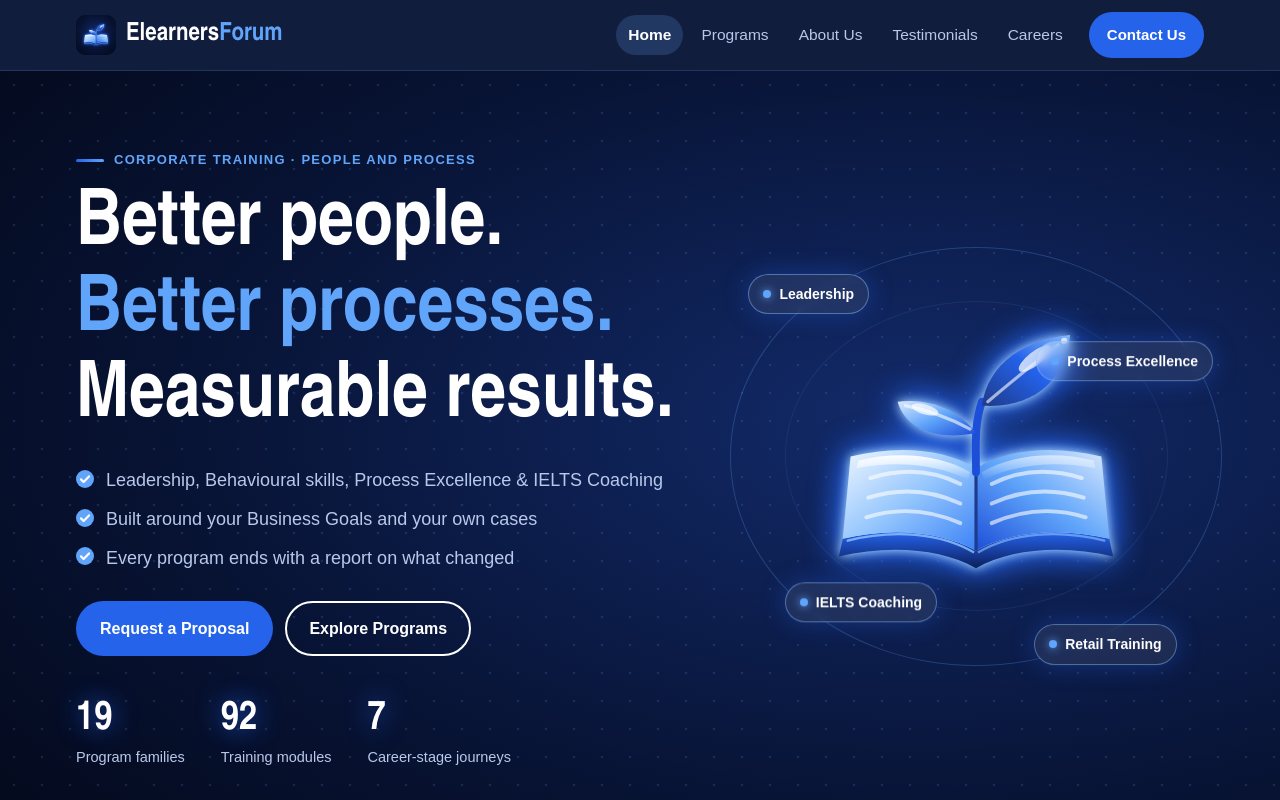
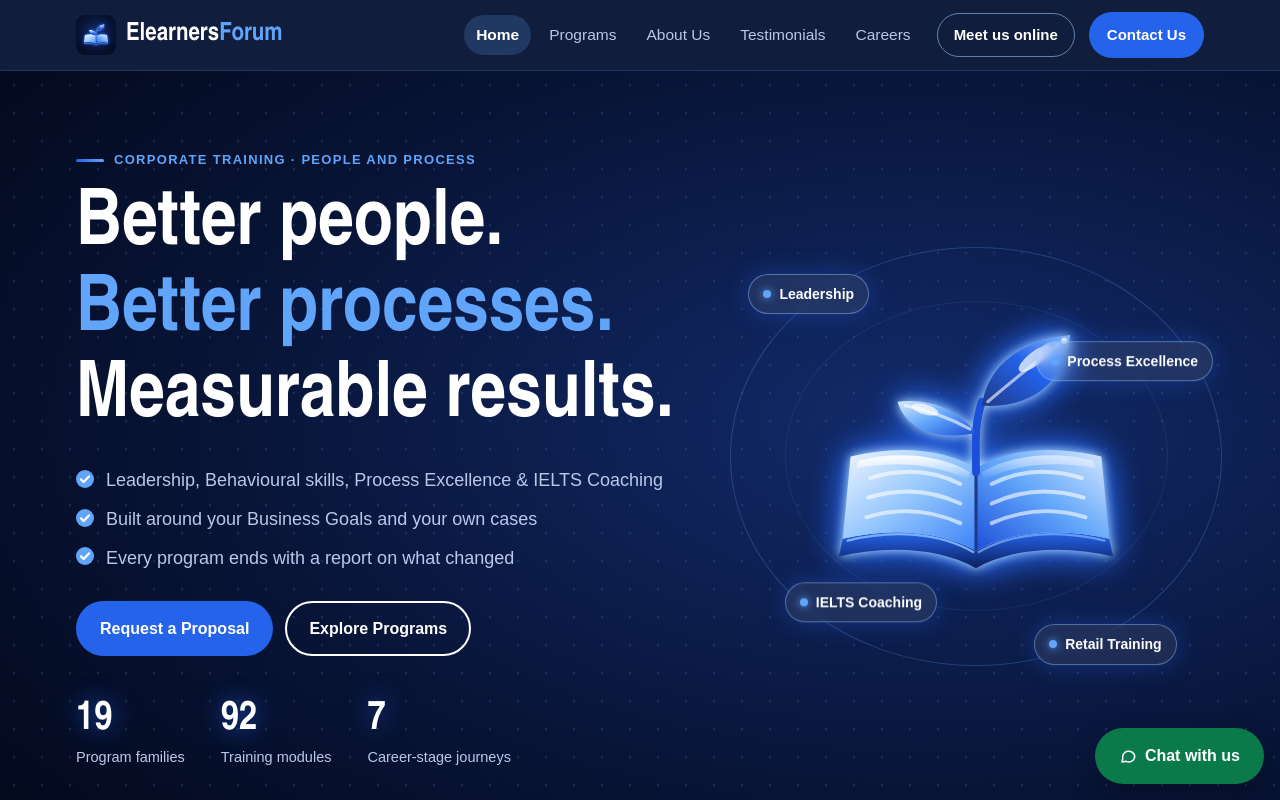
Before and after one commit to ElearnersForum/elearnersforum.github.io, a plain HTML site: page index.html in a window 1280 px wide. Shown: the top 800 px of the page. Drawn offline with Linux system fonts and the light colour scheme.

Commit message:
Floating WhatsApp chat button; Meet us online in the top menu
Co-Authored-By: Claude Opus 5.5 <noreply@anthropic.com>
Claude-Session: https://claude.ai/code/session_01HdBuhoZhMDcQ4eTEbHAynN

```diff
--- a/index.html
+++ b/index.html
@@ -135,6 +135,10 @@ header.site {
 .nav-links a:hover { color: var(--night-ink); background: rgba(96, 165, 250, 0.12); }
 .nav-links .btn { margin-left: 8px; padding: 9px 16px; font-size: 15px; color: var(--accent-ink); }
 .nav-links .btn:hover { background: var(--accent-hover); }
+.nav-links .btn.nav-meet { background: transparent; border: 1.5px solid rgba(147, 197, 253, 0.6); color: var(--night-ink); }
+.nav-links .btn.nav-meet:hover { background: rgba(96, 165, 250, 0.18); }
+.nav-links a { white-space: nowrap; }
+@media (min-width: 961px) and (max-width: 1180px) { .nav-links a { padding: 8px 8px; font-size: 14.5px; } .nav-links .btn { margin-left: 4px; padding: 8px 12px; font-size: 14px; } }
 body[data-page="home"] .nav-links a[href="#home"],
 body[data-page="programs"] .nav-links a[href="#programs"],
 body[data-page="about"] .nav-links a[href="#about"],
@@ -529,6 +533,9 @@ form.enquiry legend { grid-column: 1 / -1; font-family: var(--font-display); fon
 .note-actions { display: flex; flex-wrap: wrap; gap: 10px; }
 .btn-wa { background: #0b7a4b; color: #ffffff; }
 .btn-wa:hover { background: #096640; }
+.wa-float { position: fixed; right: max(16px, env(safe-area-inset-right, 0px)); bottom: max(16px, env(safe-area-inset-bottom, 0px)); z-index: 40; box-shadow: 0 8px 24px rgba(0, 0, 0, 0.28); }
+@media (max-width: 600px) { .wa-float span { display: none; } .wa-float { padding: 14px; } }
+body.ef-editing .wa-float { display: none; }
 .trusted { padding-block: 36px; background: var(--surface); border-bottom: 1px solid var(--line); }
 .trusted .wrap { display: grid; gap: 16px; }
 .trusted-head { display: flex; justify-content: space-between; align-items: baseline; flex-wrap: wrap; gap: 8px; }
@@ -631,6 +638,7 @@ body.ef-editing [contenteditable="true"]:focus { outline-style: solid; outline-w
       <a href="#about">About Us</a>
       <a href="#testimonials">Testimonials</a>
       <a href="#careers">Careers</a>
+      <a class="btn btn-ghost nav-meet" href="#meet">Meet us online</a>
       <a class="btn btn-primary" href="#contact">Contact Us</a>
     </nav>
   </div>
@@ -1432,6 +1440,7 @@ body.ef-editing [contenteditable="true"]:focus { outline-style: solid; outline-w
     </nav>
   </div>
 </footer>
+<a class="btn btn-wa wa-float" href="https://wa.me/919886311588" target="_blank" rel="noopener" aria-label="Chat with us on WhatsApp"><span>Chat with us</span></a>
 </div>
 
 <div class="ef-bar" id="ef-bar" hidden="">
@@ -1557,6 +1566,8 @@ body.ef-editing [contenteditable="true"]:focus { outline-style: solid; outline-w
     if (wa) { wa.hidden = !n; if (n) wa.href = whatsapp(); }
   };
   syncContactLinks();
+  // The floating chat button uses the same WhatsApp number as the Contact page.
+  document.querySelectorAll('.wa-float').forEach(a => { const n = waNumber(); a.hidden = !n; if (n) a.href = whatsapp(); });
   const applyConfig = cfg => {
     document.querySelectorAll('[data-link]').forEach(a => {
       const key = a.dataset.link;
```
